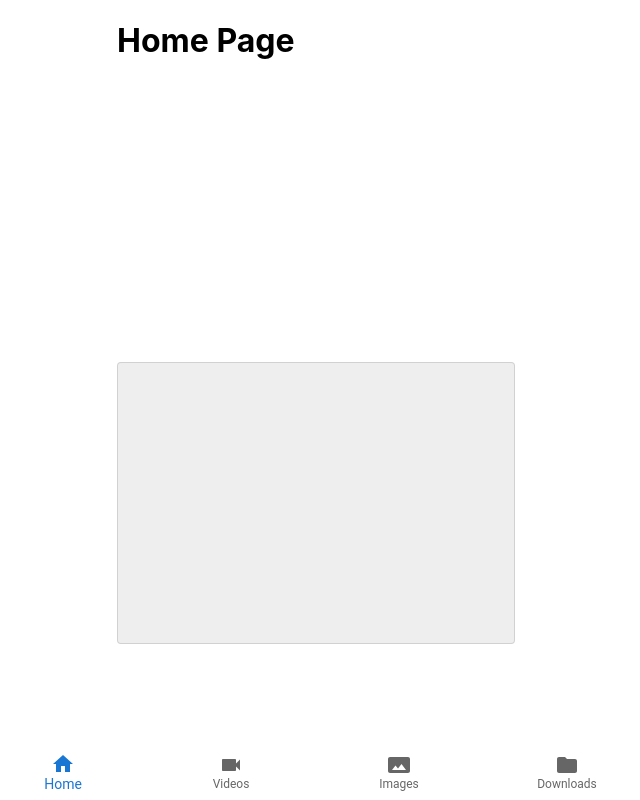
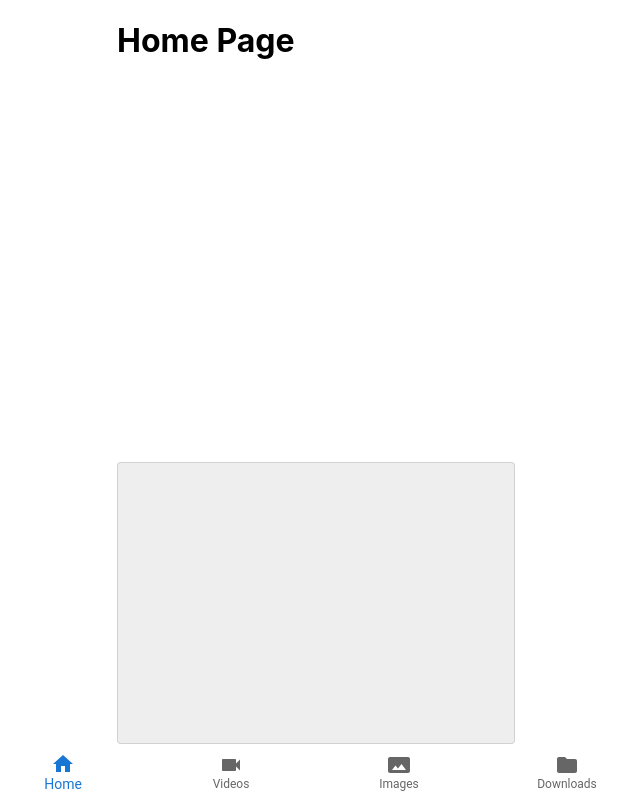
Before and after one commit to kyahAndoy/THESIS-APP, a React (Create React App) app: page / in a window 1280 px wide. Shown: the whole page, without its empty margins (325-965 px from the left). Built offline with nearby package versions, Linux system fonts and the light colour scheme.

Commit message:
fixing height

```diff
--- a/src/components/componentStyles/ComponentsStyle.js
+++ b/src/components/componentStyles/ComponentsStyle.js
@@ -14,7 +14,7 @@ const useStyle = makeStyles({
     height: 280,
     position: 'relative',
     left: 0,
-    top: 280,
+    top:380,
     backgroundColor: '#EEEEEE',
     marginTop:20,
     marginBottom:20,
```
